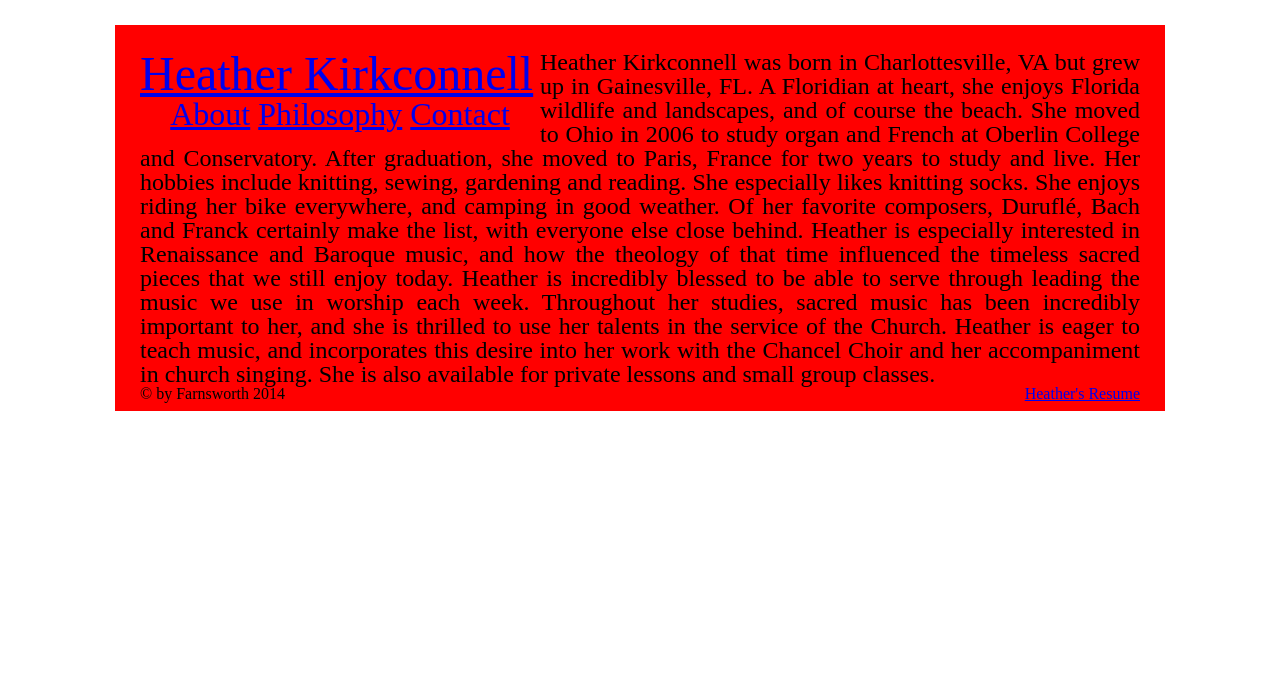
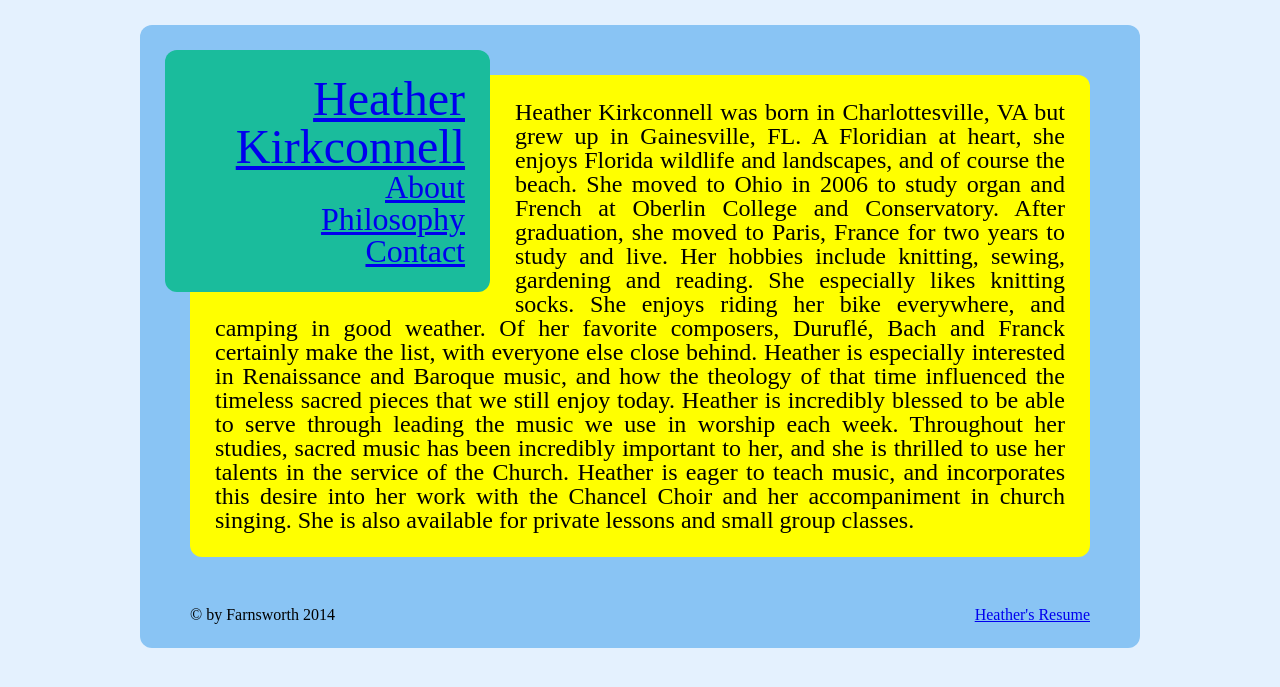
Before and after one commit to baroquebloke/heather-kirkconnell, a Flask app: page / in a window 1280 px wide. Shown: the top 687 px of the page. Run offline with Flask 2, Linux system fonts and the light colour scheme.

Commit message:
closer to styling finish?

```diff
--- a/static/style.css
+++ b/static/style.css
@@ -50,39 +50,68 @@ table {
 /* ################################################# */
 html, body {
   width: 100%;
+  background-color: #e4f1fe;
 }
 .wrap {
-  background-color: red;
-  width: 1000px;
+  background-color: #89c4f4;
+  width: 950px;
   margin: 0 auto;
   margin-top: 25px;
-  padding: 25px;
+  padding: 25px 25px 0 25px;
+  -webkit-border-radius: 12px;
+     -moz-border-radius: 12px;
+          border-radius: 12px;
 }
 #header {
-  width: 400px;
+  width: 300px;
+  text-align: right;
   font-size: 300%;
+  background-color: #1abc9c;
+  -webkit-border-radius: 12px 12px 0 0;
+     -moz-border-radius: 12px 12px 0 0;
+          border-radius: 12px 12px 0 0;
+
+  margin-right: 25px;
+  padding-right: 25px;
+  padding-top: 25px;
   float: left;
 }
 #menu {
-  width: 400px;
+  width: 300px;
   font-size: 200%;
-  text-align: center;
+  text-align: right;
+  background-color: #1abc9c;
+  -webkit-border-radius: 0 0 12px 12px;
+     -moz-border-radius: 0 0 12px 12px;
+          border-radius: 0 0 12px 12px;
+  margin-right: 25px;
+  margin-bottom: 10px;
+  padding-right: 25px;
+  padding-bottom: 25px;
   float: left;
   clear: both;
 }
 #menu li {
-  display: inline;
 }
 .page-content {
+  background-color: yellow;
   font-size: 150%;
   text-align: justify;
+  margin-bottom: 10px;
+  margin: 25px;
+  padding: 25px;
+  -webkit-border-radius: 12px;
+     -moz-border-radius: 12px;
+          border-radius: 12px;
+
 }
 footer {
+  padding: 25px;
   clear: both;
 }
 footer h1 {
-  float: left;
+  display: inline;
 }
-footer a {
+footer #resume {
   float: right;
 }
--- a/templates/layouts/base.html
+++ b/templates/layouts/base.html
@@ -41,7 +41,9 @@
         <h1>
           &copy by Farnsworth 2014
         </h1>
-        <a href="/static/HK_CV.pdf" target="blank">Heather's Resume</a>
+        <h1 id="resume">
+          <a href="/static/HK_CV.pdf" target="blank">Heather's Resume</a>
+        </h1>
       </footer>
     </div>
   </body>
```
